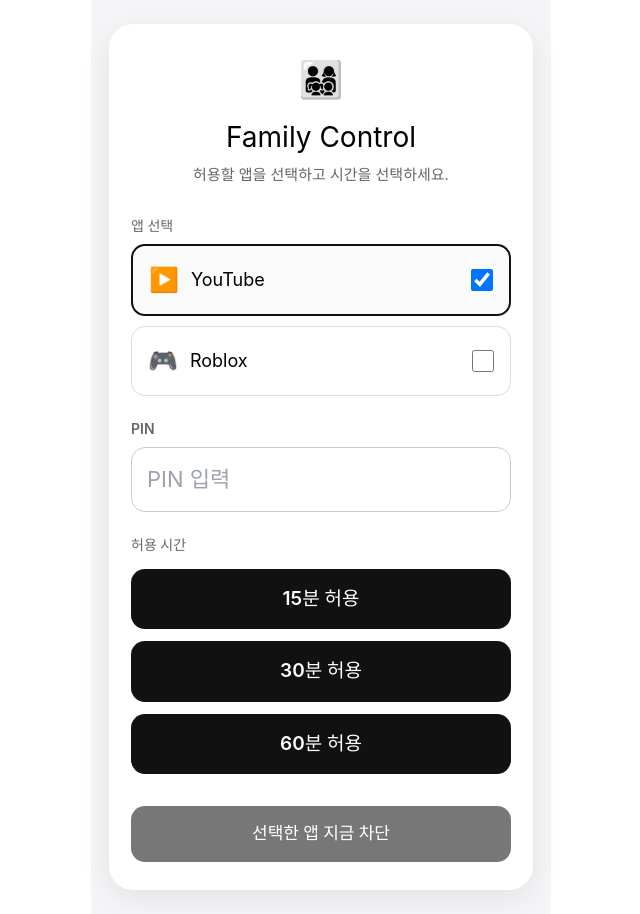
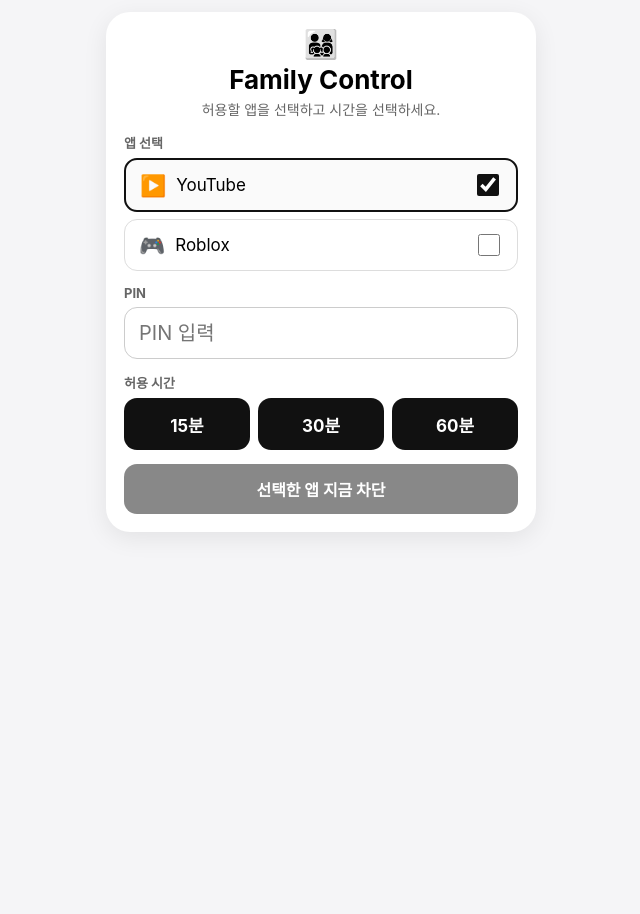
Before and after one commit to justhys/nextdns-control, a React (Vite) app: page / in a window 1280 px wide. Shown: the whole page, without its empty margins (319-959 px from the left). After the commit the page ends 800 px from the top, so only its background shows below. Built offline with nearby package versions, Linux system fonts and the light colour scheme.

Commit message:
clear box

```diff
--- a/src/App.tsx
+++ b/src/App.tsx
@@ -79,11 +79,11 @@ function App() {
 			const data = (await response.json()) as ApiResponse;
 
 			if (response.ok && data.ok !== false) {
+				setPin("");
 				showPopup(
 					true,
 					data.message ?? "정상적으로 적용되었습니다.",
 				);
-				setPin("");
 			} else {
 				showPopup(
 					false,
@@ -97,10 +97,6 @@ function App() {
 			setLoading(false);
 		}
 	};
-
-	// --------------------------------------------------
-	// 즉시 다시 차단
-	// --------------------------------------------------
 
 	const lockNow = async () => {
 		const services = selectedServices();
@@ -132,11 +128,11 @@ function App() {
 			const data = (await response.json()) as ApiResponse;
 
 			if (response.ok && data.ok !== false) {
+				setPin("");
 				showPopup(
 					true,
 					data.message ?? "정상적으로 차단했습니다.",
 				);
-				setPin("");
 			} else {
 				showPopup(
 					false,
@@ -151,18 +147,16 @@ function App() {
 		}
 	};
 
-	// --------------------------------------------------
-	// UI
-	// --------------------------------------------------
-
 	return (
 		<div style={styles.page}>
 			<div style={styles.card}>
+				<div style={styles.header}>
 					<div style={styles.icon}>👨‍👩‍👧‍👦</div>
 					<h1 style={styles.title}>Family Control</h1>
 					<p style={styles.description}>
 						허용할 앱을 선택하고 시간을 선택하세요.
 					</p>
+				</div>
 
 				<div style={styles.section}>
 					<div style={styles.sectionTitle}>앱 선택</div>
@@ -222,12 +216,13 @@ function App() {
 				<div style={styles.section}>
 					<div style={styles.sectionTitle}>허용 시간</div>
 
+					<div style={styles.timeButtons}>
 						<button
 							style={styles.button}
 							disabled={loading}
 							onClick={() => unlock(15)}
 						>
-						15분 허용
+							15분
 						</button>
 
 						<button
@@ -235,7 +230,7 @@ function App() {
 							disabled={loading}
 							onClick={() => unlock(30)}
 						>
-						30분 허용
+							30분
 						</button>
 
 						<button
@@ -243,8 +238,9 @@ function App() {
 							disabled={loading}
 							onClick={() => unlock(60)}
 						>
-						60분 허용
+							60분
 						</button>
+					</div>
 				</div>
 
 				<button
@@ -259,7 +255,7 @@ function App() {
 			{loading && (
 				<div style={styles.loadingOverlay}>
 					<div style={styles.loadingBox}>
-						<div style={styles.spinner}>⏳</div>
+						<div style={styles.loadingIcon}>⏳</div>
 						<div>적용 중...</div>
 					</div>
 				</div>
@@ -284,11 +280,7 @@ function App() {
 						</p>
 
 						<button
-							style={
-								popup.success
-									? styles.confirmButton
-									: styles.errorButton
-							}
+							style={styles.confirmButton}
 							onClick={closePopup}
 						>
 							확인
@@ -304,64 +296,63 @@ const styles: Record<string, CSSProperties> = {
 	page: {
 		fontFamily:
 			"-apple-system, BlinkMacSystemFont, 'Segoe UI', sans-serif",
-		maxWidth: "460px",
-		margin: "0 auto",
-		padding: "24px 18px",
+		width: "100%",
+		minHeight: "100dvh",
 		background: "#f5f5f7",
-		minHeight: "100vh",
-
 		boxSizing: "border-box",
+		padding: "12px",
+		display: "flex",
+		justifyContent: "center",
+		alignItems: "flex-start",
 	},
-
 	card: {
+		width: "100%",
+		maxWidth: "430px",
 		background: "#ffffff",
 		borderRadius: "24px",
-		padding: "28px 22px",
-		boxShadow: "0 8px 30px rgba(0,0,0,0.08)",
+		padding: "18px",
+		boxSizing: "border-box",
+		boxShadow: "0 6px 24px rgba(0,0,0,0.08)",
+	},
+	header: {
+		textAlign: "center",
+		marginBottom: "14px",
 	},
 	icon: {
-		fontSize: "36px",
-		textAlign: "center",
-	},
-
-	icon: {
-		fontSize: "36px",
-		textAlign: "center",
-	},
-
-	title: {
-		textAlign: "center",
 		fontSize: "28px",
-		marginTop: "10px",
+		lineHeight: 1,
 		marginBottom: "6px",
 	},
-
+	title: {
+		fontSize: "26px",
+		margin: "0 0 4px 0",
+	},
 	description: {
-		textAlign: "center",
+		fontSize: "14px",
 		color: "#666",
-		fontSize: "15px",
-		marginBottom: "28px",
+		margin: 0,
 	},
 	section: {
-		marginBottom: "22px",
+		marginBottom: "14px",
 	},
 	sectionTitle: {
-		fontSize: "14px",
-		fontWeight: 600,
+		fontSize: "13px",
+		fontWeight: 700,
 		color: "#666",
-		marginBottom: "8px",
+		marginBottom: "6px",
 	},
 	service: {
 		display: "flex",
 		alignItems: "center",
 		justifyContent: "space-between",
-		padding: "16px",
+		padding: "11px 14px",
 		border: "1px solid #dddddd",
-		borderRadius: "14px",
-		marginBottom: "10px",
+		borderRadius: "13px",
+		marginBottom: "7px",
 		cursor: "pointer",
-		fontSize: "18px",
+		fontSize: "17px",
 		background: "#ffffff",
+		boxSizing: "border-box",
 	},
 	serviceSelected: {
 		border: "2px solid #111111",
@@ -370,110 +361,55 @@ const styles: Record<string, CSSProperties> = {
 	serviceLeft: {
 		display: "flex",
 		alignItems: "center",
-		gap: "12px",
+		gap: "10px",
 	},
 	serviceIcon: {
-		fontSize: "24px",
+		fontSize: "21px",
 	},
 	checkbox: {
 		width: "22px",
 		height: "22px",
 	},
-
-	service: {
-		display: "flex",
-
-		alignItems: "center",
-
-		justifyContent:
-			"space-between",
-
-		padding: "16px",
-
-		border:
-			"1px solid #dddddd",
-
-		borderRadius: "14px",
-
-		marginBottom: "10px",
-
-		cursor: "pointer",
-
-		fontSize: "18px",
-
-		background: "#ffffff",
-	},
-
-	serviceSelected: {
-		border:
-			"2px solid #111111",
-
-		background: "#fafafa",
-	},
-
-	serviceLeft: {
-		display: "flex",
-
-		alignItems: "center",
-
-		gap: "12px",
-	},
-
-	serviceIcon: {
-		fontSize: "24px",
-	},
-
-	checkbox: {
-		width: "22px",
-		height: "22px",
-	},
-
 	input: {
 		width: "100%",
-
-		fontSize: "22px",
-		padding: "15px",
+		height: "52px",
+		fontSize: "20px",
+		padding: "0 14px",
 		boxSizing: "border-box",
-		borderRadius: "14px",
+		borderRadius: "13px",
 		border: "1px solid #cccccc",
 		outline: "none",
 	},
-
+	timeButtons: {
+		display: "grid",
+		gridTemplateColumns: "repeat(3, 1fr)",
+		gap: "8px",
+	},
 	button: {
-		width: "100%",
-		fontSize: "19px",
-		fontWeight: 600,
-		padding: "16px",
-
+		height: "52px",
+		fontSize: "17px",
+		fontWeight: 700,
 		border: "none",
-
-		borderRadius: "14px",
-		margin: "6px 0",
+		borderRadius: "13px",
 		background: "#111111",
 		color: "#ffffff",
 		cursor: "pointer",
 	},
-
 	secondaryButton: {
 		width: "100%",
-		fontSize: "17px",
-		fontWeight: 600,
-		padding: "15px",
+		height: "50px",
+		fontSize: "16px",
+		fontWeight: 700,
 		border: "none",
-
-		borderRadius: "14px",
-		marginTop: "4px",
-		background: "#777777",
+		borderRadius: "13px",
+		background: "#888888",
 		color: "#ffffff",
 		cursor: "pointer",
 	},
 	loadingOverlay: {
 		position: "fixed",
-		top: 0,
-		left: 0,
-		right: 0,
-		bottom: 0,
-		background: "rgba(0,0,0,0.25)",
+		inset: 0,
+		background: "rgba(0,0,0,0.28)",
 		display: "flex",
 		alignItems: "center",
 		justifyContent: "center",
@@ -482,73 +418,59 @@ const styles: Record<string, CSSProperties> = {
 	loadingBox: {
 		background: "#ffffff",
 		borderRadius: "18px",
-		padding: "24px 34px",
+		padding: "20px 30px",
+		textAlign: "center",
+		fontSize: "16px",
+		fontWeight: 700,
 		boxShadow: "0 10px 40px rgba(0,0,0,0.2)",
-		textAlign: "center",
-		fontSize: "17px",
-		fontWeight: 600,
 	},
-	spinner: {
-		fontSize: "30px",
-		marginBottom: "8px",
+	loadingIcon: {
+		fontSize: "28px",
+		marginBottom: "6px",
 	},
 	modalOverlay: {
 		position: "fixed",
-		top: 0,
-		left: 0,
-		right: 0,
-		bottom: 0,
+		inset: 0,
 		background: "rgba(0,0,0,0.45)",
 		display: "flex",
 		alignItems: "center",
 		justifyContent: "center",
-		padding: "24px",
+		padding: "20px",
 		zIndex: 1000,
 	},
 	modal: {
 		width: "100%",
-		maxWidth: "330px",
+		maxWidth: "320px",
 		background: "#ffffff",
-		borderRadius: "24px",
-		padding: "30px 24px 24px",
+		borderRadius: "22px",
+		padding: "26px 22px 20px",
+		boxSizing: "border-box",
+		textAlign: "center",
 		boxShadow: "0 20px 60px rgba(0,0,0,0.3)",
-		textAlign: "center",
 	},
 	modalIcon: {
-		fontSize: "48px",
-		marginBottom: "12px",
+		fontSize: "42px",
+		marginBottom: "8px",
 	},
 	modalTitle: {
-		fontSize: "23px",
-		margin: "0 0 12px 0",
+		fontSize: "22px",
+		margin: "0 0 8px 0",
 	},
 	modalMessage: {
-		fontSize: "17px",
+		fontSize: "16px",
 		lineHeight: 1.5,
 		color: "#555",
-		margin: "0 0 24px 0",
-		whiteSpace: "pre-wrap",
+		margin: "0 0 20px 0",
 	},
 	confirmButton: {
 		width: "100%",
+		height: "48px",
 		border: "none",
-		borderRadius: "14px",
-		padding: "15px",
-		fontSize: "18px",
-		fontWeight: 600,
+		borderRadius: "13px",
+		fontSize: "17px",
+		fontWeight: 700,
+		background: "#111111",
 		color: "#ffffff",
-		background: "#111111",
-		cursor: "pointer",
-	},
-	errorButton: {
-		width: "100%",
-		border: "none",
-		borderRadius: "14px",
-		padding: "15px",
-		fontSize: "18px",
-		fontWeight: 600,
-		color: "#ffffff",
-		background: "#555555",
 		cursor: "pointer",
 	},
 };
--- a/src/index.css
+++ b/src/index.css
@@ -1,37 +1,80 @@
-@tailwind base;
-@tailwind components;
-@tailwind utilities;
+* {
+	box-sizing: border-box;
+}
 
-@layer base {
-	:root {
-		font-family: Inter, system-ui, Avenir, Helvetica, Arial, sans-serif;
-		line-height: 1.5;
-		font-weight: 400;
+html {
+	margin: 0;
+	padding: 0;
+	width: 100%;
+	min-height: 100%;
+	background: #f5f5f7;
+	-webkit-text-size-adjust: 100%;
+}
 
-		font-synthesis: none;
-		text-rendering: optimizeLegibility;
-		-webkit-font-smoothing: antialiased;
-		-moz-osx-font-smoothing: grayscale;
-	}
+body {
+	margin: 0;
+	padding: 0;
+	width: 100%;
+	min-width: 320px;
+	min-height: 100dvh;
+	background: #f5f5f7;
+	font-family:
+		-apple-system,
+		BlinkMacSystemFont,
+		"Segoe UI",
+		Roboto,
+		Helvetica,
+		Arial,
+		sans-serif;
+	-webkit-font-smoothing: antialiased;
+	-moz-osx-font-smoothing: grayscale;
+	overscroll-behavior: none;
+}
 
+#root {
+	width: 100%;
+	min-height: 100dvh;
+	margin: 0;
+	padding: 0;
+}
+
+button,
+input {
+	font: inherit;
+}
+
+button {
+	-webkit-appearance: none;
+	appearance: none;
+	touch-action: manipulation;
+}
+
+button:disabled {
+	opacity: 0.6;
+	cursor: not-allowed;
+}
+
+input {
+	-webkit-appearance: none;
+	appearance: none;
+}
+
+input[type="checkbox"] {
+	-webkit-appearance: auto;
+	appearance: auto;
+	accent-color: #111111;
+}
+
+input:focus {
+	border-color: #111111 !important;
+}
+
+button:active:not(:disabled) {
+	transform: scale(0.98);
+}
+
+@media (max-width: 480px) {
 	body {
-		margin: 0;
-		min-height: 100vh;
+		overflow-x: hidden;
 	}
 }
-
-@layer utilities {
-	.font-mono {
-		font-family:
-			ui-monospace, SFMono-Regular, Menlo, Monaco, Consolas, "Liberation Mono",
-			"Courier New", monospace;
-	}
-
-	.ring-glass {
-		@apply ring-1 ring-black/5 dark:ring-white/10;
-	}
-
-	.shadow-float {
-		@apply shadow-lg shadow-black/5 dark:shadow-black/20;
-	}
-}
--- a/src/main.tsx
+++ b/src/main.tsx
@@ -1,7 +1,7 @@
 import { StrictMode } from "react";
 import { createRoot } from "react-dom/client";
 import "./index.css";
-import App from "./App.tsx";
+import App from "./App";
 
 createRoot(document.getElementById("root")!).render(
 	<StrictMode>
```
Also changed, not shown: worker/index.ts (+11 -87 lines). Lines whose indentation alone changed are shown as unchanged.
